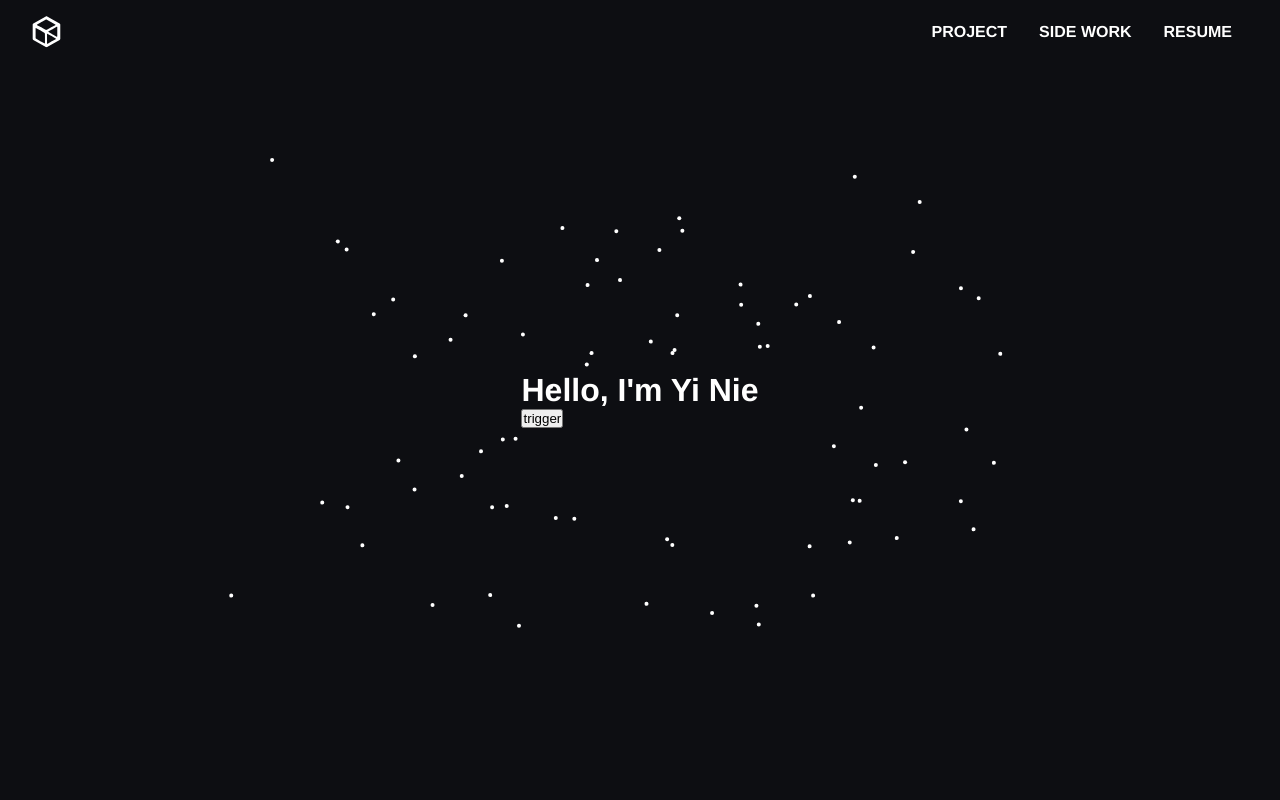
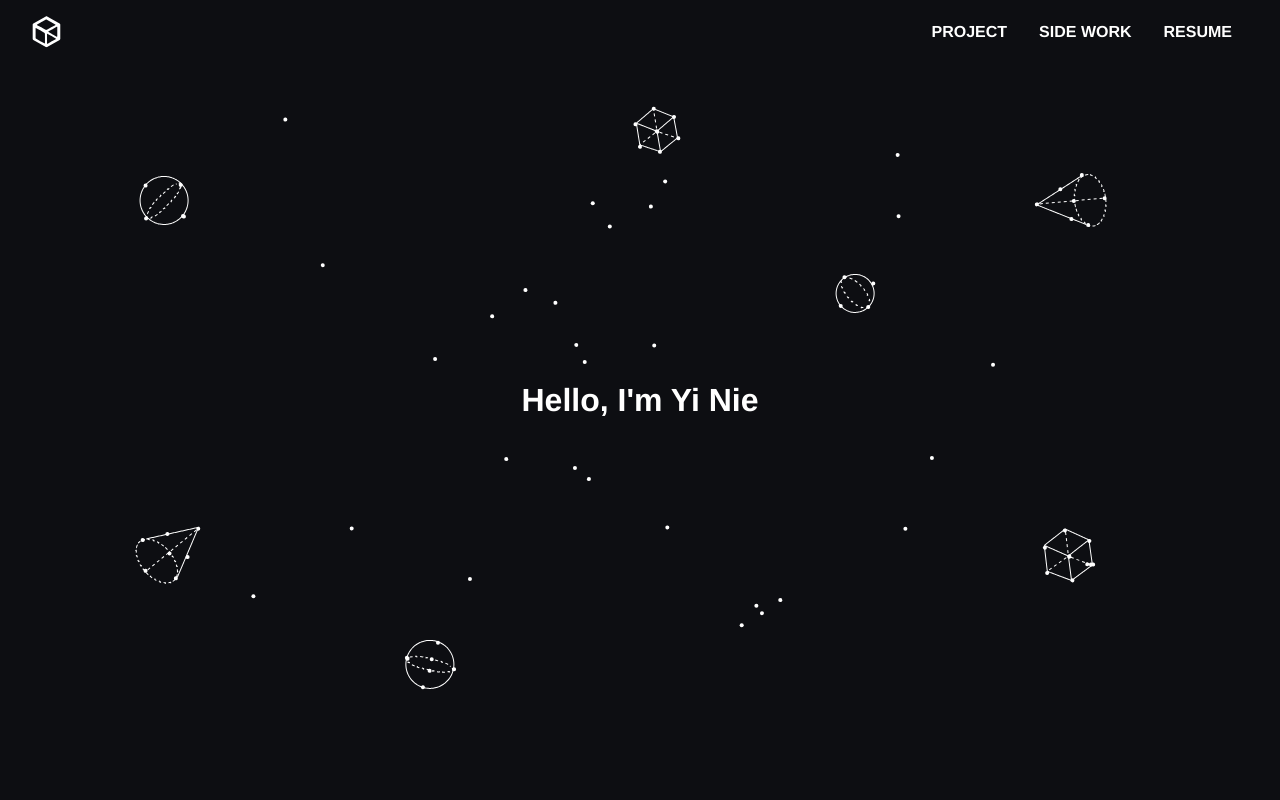
Before and after one commit to liyangguang/yi-portfolio-v3, a Vue app: page / in a window 1280 px wide. Shown: the top 800 px of the page. Built offline with nearby package versions, Linux system fonts and the light colour scheme.

Commit message:
Add scroll listener.

```diff
--- a/src/components/HomeBackground.vue
+++ b/src/components/HomeBackground.vue
@@ -130,7 +130,7 @@ const SELECTORS = {
 const DURATIONS_IN_SECONDS = {
   INITIAL_FLAOTING: 2,
   MOVE_IN: 1,
-  DRAW_LINE: 2,
+  DRAW_LINE: 1,
 };
 
 const TIMELINE_LABLES = {
@@ -145,6 +145,7 @@ export default {
       WIDTH: window.innerWidth,
       HEIGHT: window.innerHeight,
       shapeDotsFloatingTimeline: null,
+      hasConnectRun: false,
     };
   },
   mounted() {
@@ -160,9 +161,11 @@ export default {
         .add(this._randomizeDotsPosition(), 0)
         .add(groupFloating(SELECTORS.OTHER_DOTS, 100), 0)
         .add(this.shapeDotsFloatingTimeline, 0)
+    },
+    connectDots() {  // Referenced in Home.vue
+      if (this.hasConnectRun) return;
+      this.hasConnectRun = true;
 
-    },
-    _connectDots() {
       gsap.timeline()
         .call(() => {this.shapeDotsFloatingTimeline.pause();}, null, 0)
         .add(this._setShapePosition(true), 0)
@@ -175,6 +178,7 @@ export default {
           .to(SELECTORS.ALL_LINE, {duration: DURATIONS_IN_SECONDS.DRAW_LINE, stagger: .1, strokeDasharray: '1 0'}, TIMELINE_LABLES.DRAW_LINE_START)
           .to(SELECTORS.ALL_DASH, {duration: DURATIONS_IN_SECONDS.DRAW_LINE, stagger: .1, strokeDasharray: '3 3'}, TIMELINE_LABLES.DRAW_LINE_START)
           .add(groupFloating(SELECTORS.ALL_SHAPES, 20, true), TIMELINE_LABLES.DRAW_LINE_START)
+          .to(SELECTORS.ALL_DASH, {duration: 1, strokeDashoffset: 25, repeat: -1, ease: 'none'}, TIMELINE_LABLES.DRAW_LINE_START)
     },
     _randomizeDotsPosition() {
       return gsap.timeline()
--- a/src/views/Home.vue
+++ b/src/views/Home.vue
@@ -3,7 +3,8 @@ div
   main
     .content-screen
       h1 Hello, I'm Yi Nie
-      button(@click="trigger") trigger
+    .content-screen
+      h1 I solve complex problems
   HomeBackground(ref="background")
 </template>
 
@@ -12,23 +13,24 @@ import HomeBackground from '@/components/HomeBackground.vue';
 
 export default {
   components: {HomeBackground},
+  created() {
+    window.addEventListener('scroll', this.scrollHandler.bind(this));
+  },
   methods: {
-    trigger() {
-      this.$refs.background._connectDots();
+    scrollHandler() {
+      if (window.scrollY >= window.innerHeight * .9) {
+        this.$refs.background.connectDots();
+      }
     },
   },
 }
 </script>
 
 <style lang="scss" scoped>
-main {
-  position: fixed;
-  top: 0;
-  left: 0;
-  right: 0;
-  bottom: 0;
+.content-screen {
   width: 100vw;
-  height: 100vh;
+  min-height: 100vh;
+  max-width: 100%;  // For the scroll bar
   display: flex;
   justify-content: center;
   align-items: center;
```
